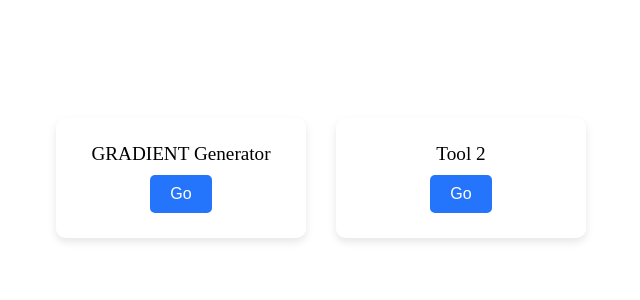
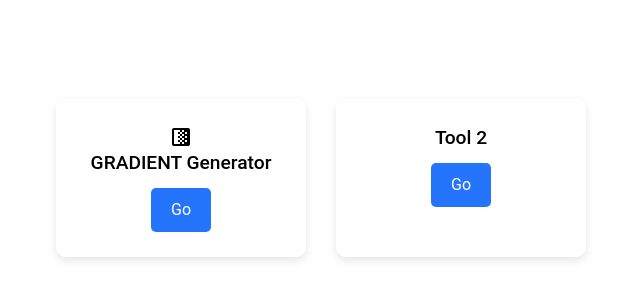
Before and after one commit to KrzyKerlin/My-Tools-App, a Vue app: page / in a window 1280 px wide. Shown: the part 278-578 px from the top of the page, without its empty margins (319-959 px from the left). Built offline with nearby package versions, Linux system fonts and the light colour scheme.

Commit message:
Added Vuetify

```diff
--- a/package.json
+++ b/package.json
@@ -8,9 +8,11 @@
     "lint": "vue-cli-service lint"
   },
   "dependencies": {
+    "@mdi/font": "^7.4.47",
     "core-js": "^3.8.3",
     "vue": "^3.2.13",
-    "vue-router": "^4.5.0"
+    "vue-router": "^4.5.0",
+    "vuetify": "^3.7.9"
   },
   "devDependencies": {
     "@babel/core": "^7.12.16",
--- a/src/main.js
+++ b/src/main.js
@@ -1,6 +1,11 @@
 import { createApp } from 'vue';
 import App from './App.vue';
 import { createRouter, createWebHistory } from 'vue-router';
+import { createVuetify } from 'vuetify';
+import 'vuetify/styles';
+import '@mdi/font/css/materialdesignicons.min.css';
+import * as components from 'vuetify/components';
+import * as directives from 'vuetify/directives';
 import Home from './views/Home.vue';
 import GradientGenerator from './views/gradientGenerator/gradientGenerator.vue';
 
@@ -11,6 +16,15 @@
 
 const router = createRouter({
     history: createWebHistory(),
-    routes: routes})
+    routes: routes
+});
 
-createApp(App).use(router).mount('#app')
+const vuetify = createVuetify({
+    components,
+    directives,
+    icons: {
+      defaultSet: 'mdi',
+    },
+  });
+
+createApp(App).use(router).use(vuetify).mount('#app')
--- a/src/views/Home.vue
+++ b/src/views/Home.vue
@@ -4,6 +4,7 @@
             <h1>My Tools App</h1>
             <div class="tools">
                 <div class="tool-box">
+                    <v-icon>mdi-gradient-horizontal</v-icon>
                     <h3>GRADIENT Generator</h3>
                     <router-link to="/GradientGenerator">
                         <button class="btn">Go</button>
```
Also changed, not shown: 1 other file (tests, documents, lock files or other folders).
